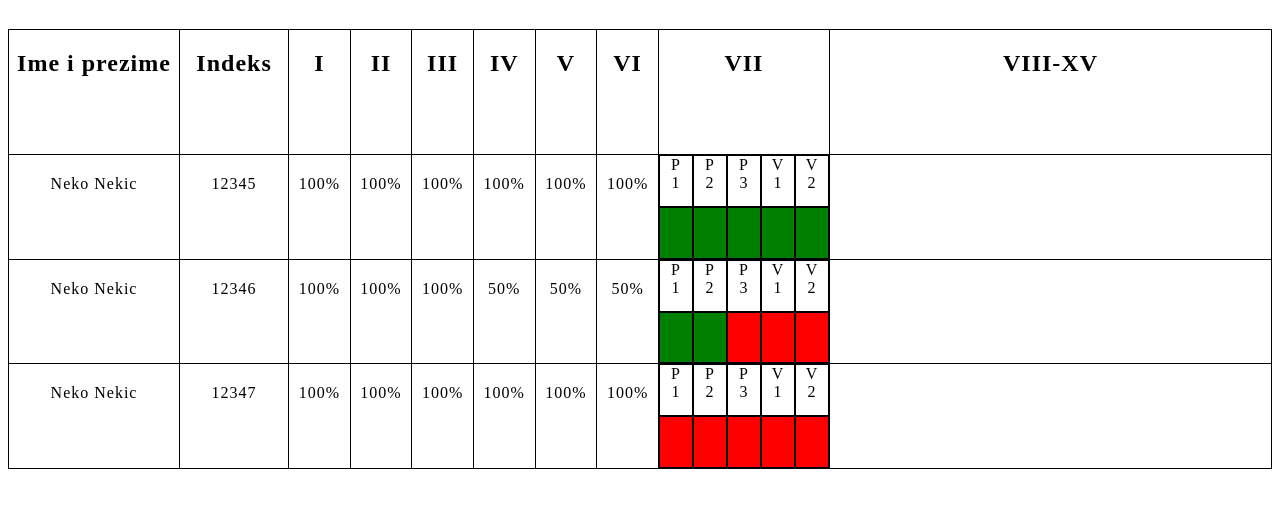
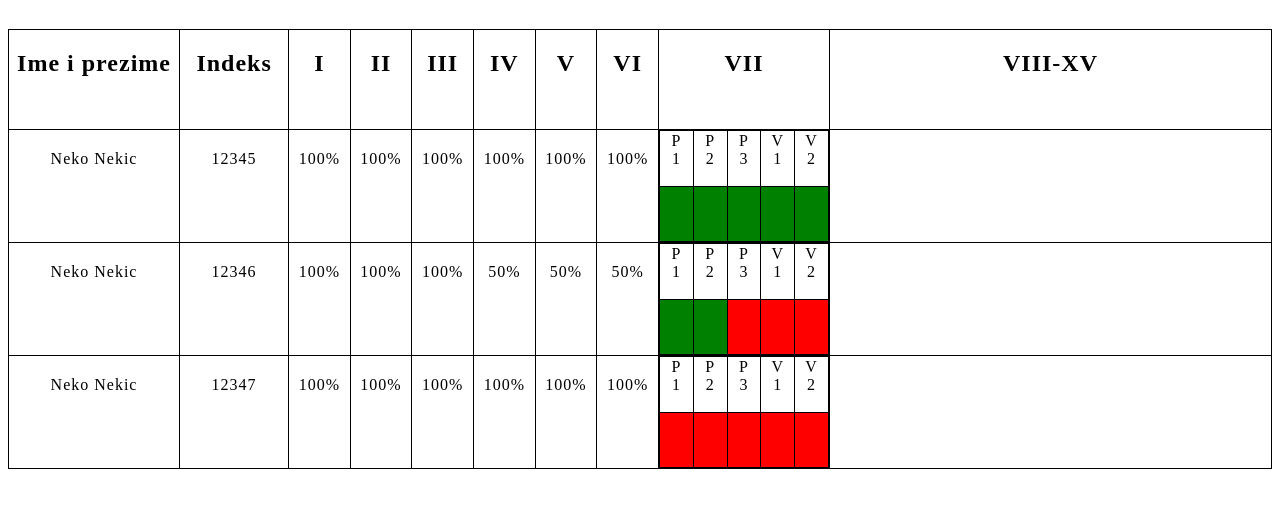
Before and after one commit to muhamed-droid/WEB-Technologies-Project, a plain HTML site: page html/prisustvo.html in a window 1280 px wide. Shown: the part 72-580 px from the top of the page. Drawn offline with Linux system fonts and the light colour scheme.

Commit message:
validirano

```diff
--- a/css/prisustvo.css
+++ b/css/prisustvo.css
@@ -7,6 +7,10 @@
 
 .tekst{
     padding-top: 20px;
+}
+
+.span{
+    border-right-color: white;
 }
 
 .tabela{
@@ -25,9 +29,11 @@
     padding:0px;
     width:170px;
     margin: -1px;
+    border-radius:0px;
 }
 
 .mala-tabela{
+    border-collapse: collapse;
     height: 100%;
     width: 100%;
 }
@@ -59,6 +65,7 @@
 }
 
 .prvi-red{
+    height: 100px;
     font-size: 24px;
     font-weight: bold;
 }
--- a/html/prisustvo.html
+++ b/html/prisustvo.html
@@ -1,8 +1,9 @@
 <!DOCTYPE html>
-<html>
+<html lang="bs">
     <head>
         <title> Prisustvo </title>
         <link rel="stylesheet" href="/css/prisustvo.css">
+        <meta charset="UTF-8">
     </head>
     <body>
         <header class = "header">
@@ -32,7 +33,7 @@
                     <td class="tekst">100%</td>
                     <td class="tekst">100%</td>
                     <td class="tekst">100%</td>
-                    <td class="tekuca"> <table class="mala-tabela" cellspacing="0" cellpadding="0" id="t1">
+                    <td class="tekuca"> <table class="mala-tabela" id="t1">
                         <tr class="red-male-tabele">
                             <td> P <br> 1</td>
                             <td> P <br> 2</td>
@@ -48,7 +49,14 @@
                             <td class="zelena"> </td>
                         </tr>
                     </table> </td>
-                    <td colspan="8" class="tekst"> </td>
+                    <td class="span"> </td>
+                    <td class="span"> </td>
+                    <td class="span"> </td>
+                    <td class="span"> </td>
+                    <td class="span"> </td>
+                    <td class="span"> </td>
+                    <td class="span"> </td>
+                    <td > </td>
                 </tr>
                 <tr>
                     <td class="tekst">Neko Nekic</td>
@@ -59,7 +67,7 @@
                     <td class="tekst">50%</td>
                     <td class="tekst">50%</td>
                     <td class="tekst">50%</td>
-                    <td class="tekuca"><table class="mala-tabela" cellspacing="0" cellpadding="0" id="t2">
+                    <td class="tekuca"><table class="mala-tabela" id="t2">
                         <tr class="red-male-tabele">
                             <td> P <br> 1</td>
                             <td> P <br> 2</td>
@@ -75,7 +83,14 @@
                             <td class="crvena"> </td>
                         </tr>
                     </table></td>
-                    <td colspan="8" class="tekst"> </td>
+                    <td class="span"> </td>
+                    <td class="span"> </td>
+                    <td class="span"> </td>
+                    <td class="span"> </td>
+                    <td class="span"> </td>
+                    <td class="span"> </td>
+                    <td class="span"> </td>
+                    <td > </td>
                 </tr>
                 <tr>
                     <td class="tekst">Neko Nekic</td>
@@ -86,7 +101,7 @@
                     <td class="tekst">100%</td>
                     <td class="tekst">100%</td>
                     <td class="tekst">100%</td>
-                    <td class="tekuca"><table class="mala-tabela" cellspacing="0" cellpadding="0" id="t3">
+                    <td class="tekuca"><table class="mala-tabela" id="t3">
                         <tr class="red-male-tabele">
                             <td> P <br> 1</td>
                             <td> P <br> 2</td>
@@ -102,7 +117,14 @@
                             <td class="crvena"> </td>
                         </tr>
                     </table></td>
-                    <td colspan="8" class="tekst"> </td>
+                    <td class="span"> </td>
+                    <td class="span"> </td>
+                    <td class="span"> </td>
+                    <td class="span"> </td>
+                    <td class="span"> </td>
+                    <td class="span"> </td>
+                    <td class="span"> </td>
+                    <td > </td>
                 </tr>
               </table>
         </div>
```
